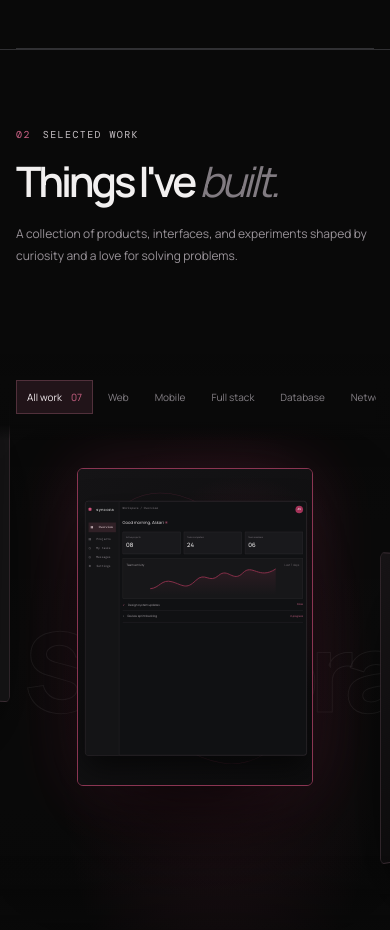
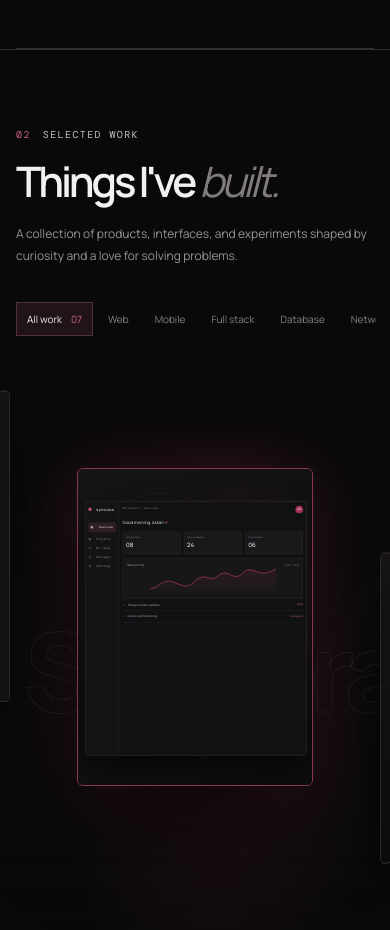
Before and after one commit to AskariSbeity/portfolio, a plain HTML site: page index.html in a window 390 px wide. Shown: the part 2406-3336 px from the top of the page. Drawn offline with nearby package versions, Linux system fonts and the light colour scheme.

Commit message:
Update portfolio design and functionality

```diff
--- a/style.css
+++ b/style.css
@@ -140,7 +140,7 @@ body::before{background:radial-gradient(ellipse at 76% 14%,rgba(195,65,109,.07),
 }
 @media(max-width:760px){
   .p3-sticky{--cw:236px;--ch:318px;--as:.4214}
-  .p3-top{top:78px;padding-inline:20px;flex-direction:column;align-items:flex-start;gap:6px}
+  .p3-top{top:0px;padding-inline:20px;flex-direction:column;align-items:flex-start;gap:6px}
   .p3-top .filters{overflow-x:auto;flex-wrap:nowrap;width:100%;scrollbar-width:none}
   .p3-top .filters::-webkit-scrollbar{display:none}
   .filter-button{white-space:nowrap}
@@ -551,7 +551,7 @@ body::before {
   .site-nav{left:0!important;right:0!important;width:100%;padding:12px 22px 18px!important;border-left:1px solid #292329;border-right:1px solid #292329}
   .site-nav .nav-link{padding:12px 8px!important;margin:0!important;min-width:0}
   .site-nav .resume-link{margin:12px 0 0!important;padding:11px 14px!important}
-  .p3-top{top:78px;padding:0 14px 18px!important;gap:8px}
+  .p3-top{top:0px;padding:0 14px 18px!important;gap:8px}
   .p3-top .filters{position:relative;z-index:22;display:flex;gap:4px;overflow-x:auto;overflow-y:hidden;max-width:100%;padding:4px 2px 8px;background:#090909;scrollbar-width:none}
   .p3-top .filters::-webkit-scrollbar{display:none}
   .p3-top .filter-button{flex:0 0 auto;padding:8px 10px;font-size:10px}
```
